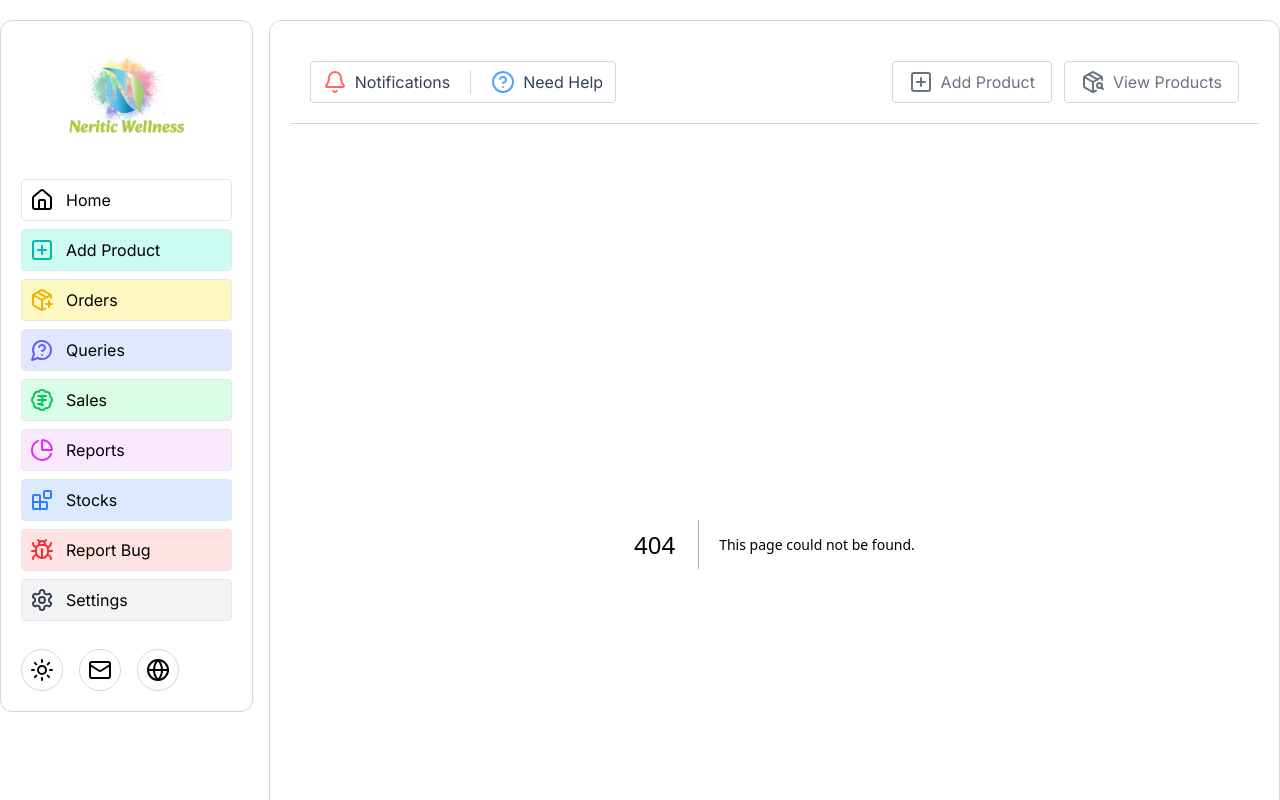
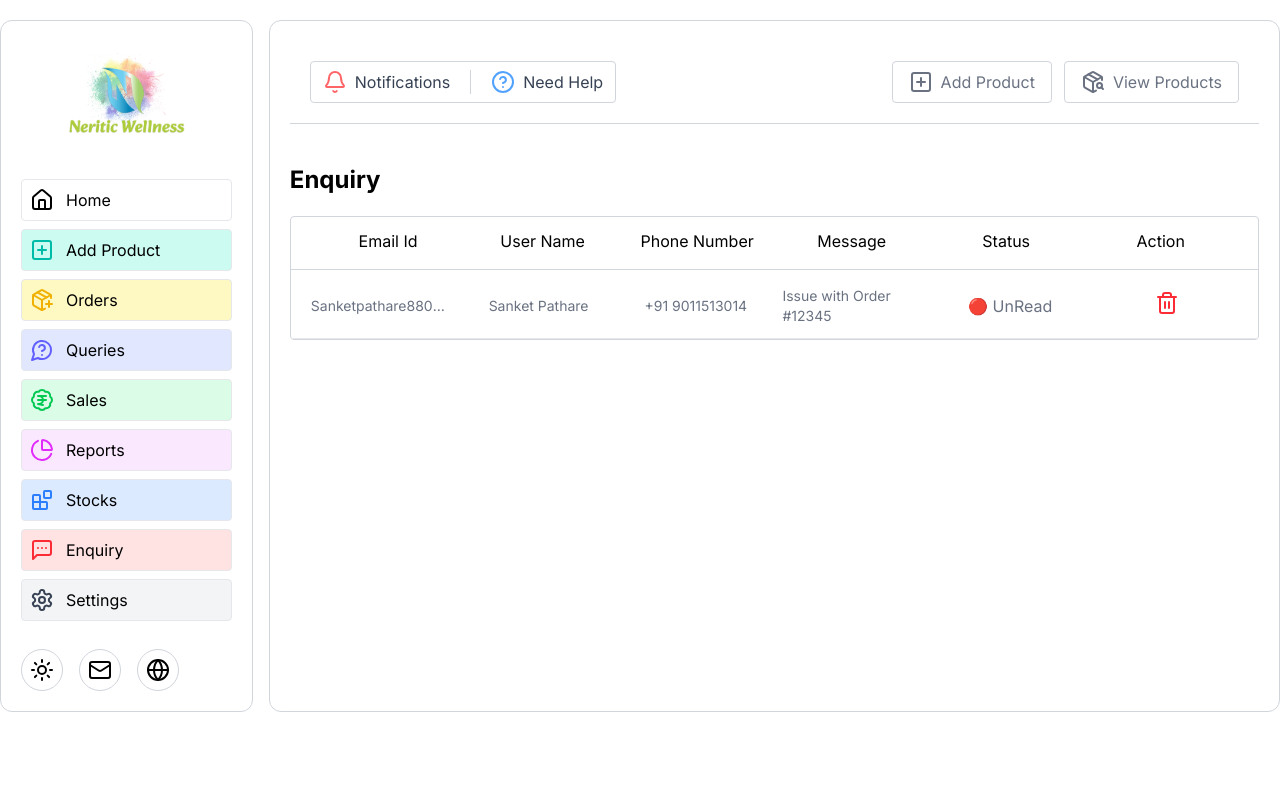
Before and after one commit to Gaurav-Neritic/Neritics_Dashboard, a Next.js app: page /enquiry in a window 1280 px wide. Before the commit this address had no page. Shown: the top 800 px of the page. Built offline with nearby package versions, Linux system fonts and the light colour scheme.

Commit message:
Develop the  Enquiry Page  and  Create a  Enquiry Table and change excel table hight.

```diff
--- /dev/null
+++ b/src/app/(pages)/enquiry/page.tsx
@@ -0,0 +1,53 @@
+"use client";
+import {  Trash2 } from "lucide-react";
+import React, { useState } from "react";
+
+const page = () => {
+  const [isToggled, setIsToggled] = useState(false);
+
+  const handleChange = () => {
+    setIsToggled(!isToggled);
+  };
+
+  return (
+    <section className="p-5">
+      <div className="">
+        <h1 className="text-2xl font-bold">Enquiry</h1>
+      </div>
+      {/* Sale Lists */}
+      <div className=" mt-5 border  border-lightBorder dark:border-darkBorder rounded">
+        <div className=" py-3 px-5 grid grid-cols-6 place-items-center  ">
+          <h1 className="text-md ">Email Id</h1>
+          <h1 className="text-md">User Name</h1>
+          <h1 className="text-md">Phone Number </h1>
+          <h1 className="text-md">Message</h1>
+          <h1 className="text-md">Status</h1>
+          <h1 className="text-md">Action</h1>
+        </div>
+        <hr className=" my-1 text-gray-300 dark:border-neutral-700" />
+        {/* enquiry-1 */}
+        <div className="px-5 py-3 grid grid-cols-6 place-items-center gap-4 border-b border-gray-200 dark:border-neutral-600 text-gray-500 dark:text-gray-50">
+          <h1 className="text-sm w-full truncate">
+            Sanketpathare8808@gmail.com
+          </h1>
+          <h1 className="text-sm">Sanket Pathare</h1>
+          <h1 className="text-sm">+91 9011513014</h1>
+          <h1 className="text-sm line-clamp-2"> Issue with Order #12345 </h1>
+          <div className="">
+            {" "}
+            <button className="cursor-pointer" onClick={handleChange}>
+              {isToggled ? " 🟢  Read" : "🔴 UnRead"}
+            </button>
+          </div>
+          <div className="">
+            <button className="cursor-pointer ">
+              <Trash2 className="text-red-500 hover:text-red-600 " />
+            </button>
+          </div>
+        </div>
+      </div>
+    </section>
+  );
+};
+
+export default page;
--- a/src/app/(pages)/productList/page.tsx
+++ b/src/app/(pages)/productList/page.tsx
@@ -137,7 +137,7 @@ const ProductList = () => {
         { wch: 15 },
       ];
       worksheet["!cols"] = columnWidths;
-      worksheet["!rows"] = Array(excelData.length).fill({ hpt: 40 });
+      worksheet["!rows"] = Array(excelData.length).fill({ hpt: 30 });
 
       const workbook = XLSX.utils.book_new();
       XLSX.utils.book_append_sheet(workbook, worksheet, "Product Lists");
--- a/src/app/(pages)/report/page.tsx
+++ /dev/null
@@ -1,11 +0,0 @@
-import React from 'react'
-
-const ReportPage = () => {
-    return (
-        <div>
-            Report Bugs Page
-        </div>
-    )
-}
-
-export default ReportPage
--- a/src/components/Navbar/Navbar.tsx
+++ b/src/components/Navbar/Navbar.tsx
@@ -12,6 +12,7 @@ import {
   House,
   Mail,
   MessageCircleQuestion,
+  MessageSquareMore,
   PackagePlus,
   Settings,
   SquarePlus,
@@ -110,12 +111,12 @@ const SidebarNav = () => {
         </Link>
 
         <Link
-          href={"/report"}
+          href={"/enquiry"}
           className="w-full bg-red-100 border border-gray-200 rounded p-2 my-2 flex items-start justify-between gap-2 hover:bg-red-200 hover:text-red-500 transition-all ease-linear duration-200"
         >
           <span className="flex gap-3">
-            <Bug className="text-red-500" />
-            Report Bug
+            <MessageSquareMore className="text-red-500" />
+            Enquiry
           </span>
         </Link>
 
--- a/src/components/StockPage/StockTable.tsx
+++ b/src/components/StockPage/StockTable.tsx
@@ -130,6 +130,8 @@ const StocksTable = () => {
         { wch: 10 },
       ];
       worksheet["!cols"] = columnWidths;
+      worksheet["!rows"] = Array(excelData.length).fill({ hpt: 30 });
+
 
       const workbook = XLSX.utils.book_new();
       XLSX.utils.book_append_sheet(workbook, worksheet, "StockTable");
```
